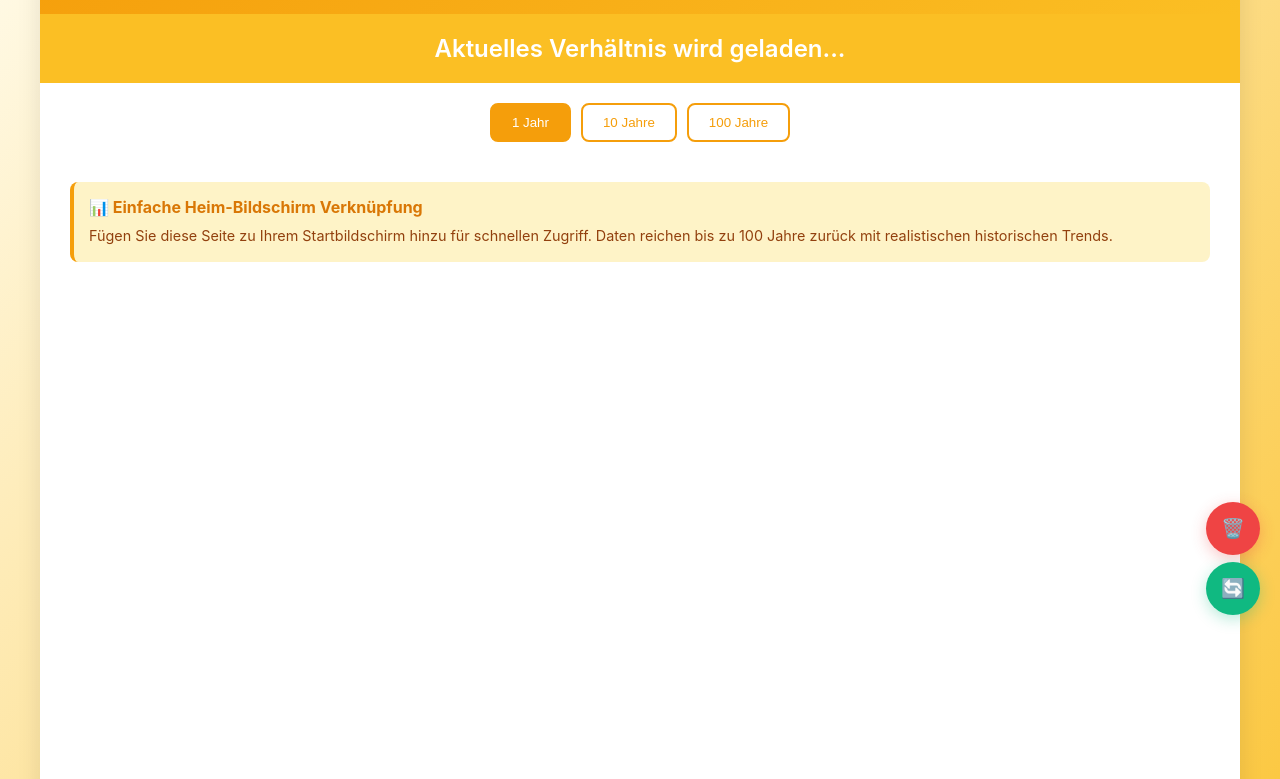
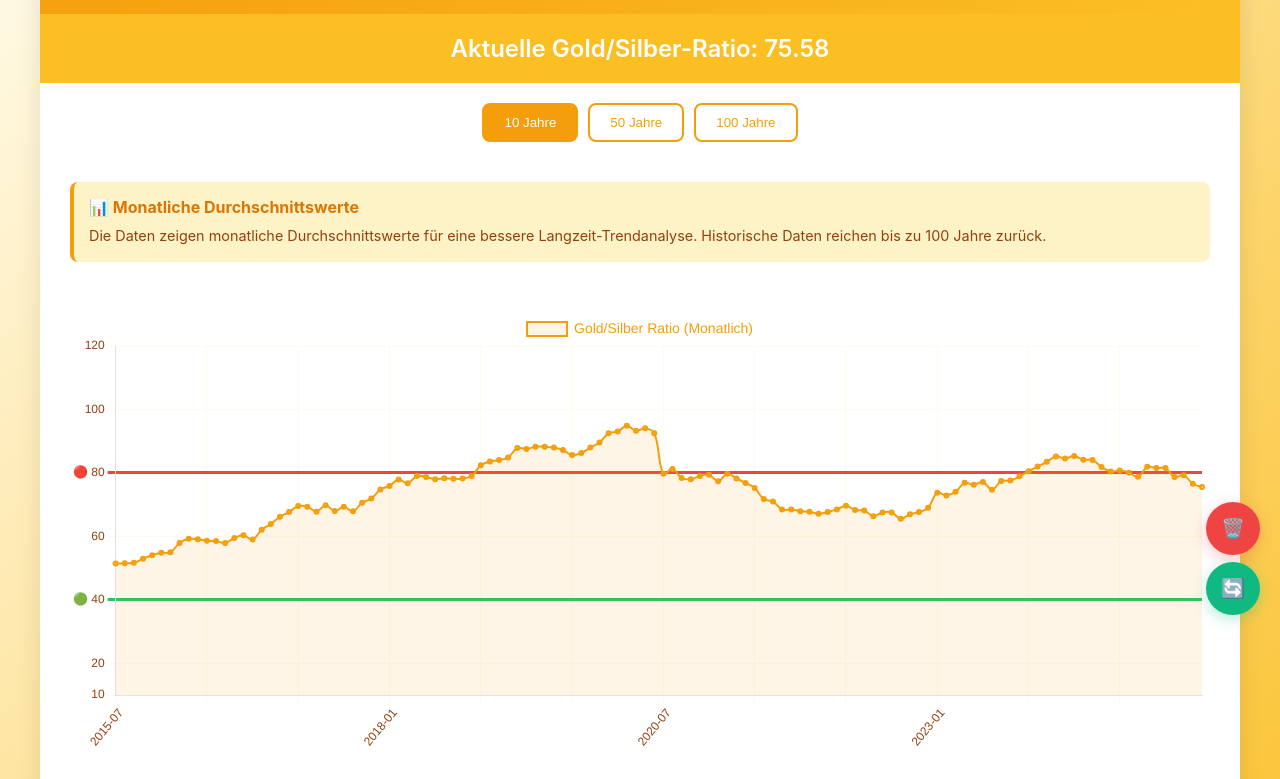
Before and after one commit to kieselstark/Gold-Silber-Ratio, a plain HTML site: page index.html in a window 1280 px wide. Shown: the part 105-884 px from the top of the page. Drawn offline with nearby package versions, Linux system fonts and the light colour scheme; no server answers.

Commit message:
Update index.html

```diff
--- a/index.html
+++ b/index.html
@@ -159,9 +159,6 @@
     .clear-cache-btn:hover {
       transform: scale(1.1);
     }
-    #installBtn {
-      display: none; /* PWA Installation entfernt */
-    }
     .status-indicator {
       position: fixed;
       top: 20px;
@@ -198,7 +195,7 @@
 </head>
 <body>
   <div class="container">
-    <h1>📈 Gold-Silber-Ratio (Live-Daten)</h1>
+    <h1>📈 Gold-Silber-Ratio (Monatliche Daten)</h1>
 
     <div class="status-indicator" id="statusIndicator">
       🔄 Lade Daten...
@@ -209,14 +206,14 @@
     </div>
 
     <div class="controls">
-      <button onclick="setTimeframe('1Y')" id="btn-1Y" class="active">1 Jahr</button>
-      <button onclick="setTimeframe('10Y')" id="btn-10Y">10 Jahre</button>
+      <button onclick="setTimeframe('10Y')" id="btn-10Y" class="active">10 Jahre</button>
+      <button onclick="setTimeframe('50Y')" id="btn-50Y">50 Jahre</button>
       <button onclick="setTimeframe('100Y')" id="btn-100Y">100 Jahre</button>
     </div>
 
     <div class="warning-box">
-      <h4>📊 Einfache Heim-Bildschirm Verknüpfung</h4>
-      <p>Fügen Sie diese Seite zu Ihrem Startbildschirm hinzu für schnellen Zugriff. Daten reichen bis zu 100 Jahre zurück mit realistischen historischen Trends.</p>
+      <h4>📊 Monatliche Durchschnittswerte</h4>
+      <p>Die Daten zeigen monatliche Durchschnittswerte für eine bessere Langzeit-Trendanalyse. Historische Daten reichen bis zu 100 Jahre zurück.</p>
     </div>
 
     <div class="chart-wrapper">
@@ -236,17 +233,17 @@
   </div>
 
   <button class="clear-cache-btn" onclick="clearCache()" title="Cache leeren">🗑️</button>
-  <button class="refresh-btn" onclick="refreshData()" id="refreshBtn" title="Daten aktualisieren">🔄</button>
+  <button class="refresh-btn" onclick="refreshData()" id="refreshBtn" title="Daten manuell aktualisieren">🔄</button>
 
   <script>
     const ctx = document.getElementById('ratioChart').getContext('2d');
     let ratioChart;
-    let currentTimeframe = '1Y';
+    let currentTimeframe = '10Y';
     let cachedData = {};
 
     // Cache-Schlüssel
-    const CACHE_KEY = 'gold_silver_data';
-    const CACHE_TIMESTAMP_KEY = 'gold_silver_timestamp';
+    const CACHE_KEY = 'gold_silver_data_monthly';
+    const CACHE_TIMESTAMP_KEY = 'gold_silver_timestamp_monthly';
     const CACHE_DURATION = 15 * 60 * 1000; // 15 Minuten
 
     // Status-Updates
@@ -294,9 +291,8 @@
       }
     }
 
-    // Echte API-Daten laden (kostenlose Alternative)
+    // Echte API-Daten laden
     async function fetchMetalsPrices() {
-      // Versuche verschiedene kostenlose APIs
       const apis = [
         {
           name: 'MetalsAPI',
@@ -309,7 +305,7 @@
         {
           name: 'Fallback',
           url: null,
-          parse: () => generateRealisticData()
+          parse: () => generateRealisticMonthlyData()
         }
       ];
 
@@ -337,58 +333,53 @@
         }
       }
 
-      // Fallback auf realistische simulierte Daten
       updateStatus('Verwende simulierte Daten', 'cached');
-      return generateRealisticData();
+      return generateRealisticMonthlyData();
     }
 
-    // Realistische Datengeneration basierend auf historischen Trends
-    function generateRealisticData() {
+    // Realistische monatliche Datengeneration
+    function generateRealisticMonthlyData() {
       const now = new Date();
       const data = [];
-      const days = getDaysForTimeframe(currentTimeframe);
+      const months = getMonthsForTimeframe(currentTimeframe);
 
-      // Aktuelle realistische Werte (Stand 2025)
       const baseGoldPrice = 2000 + (Math.random() - 0.5) * 200;
       const baseSilverPrice = 25 + (Math.random() - 0.5) * 5;
 
-      // Historische Gold-Silber-Ratio Trends (basierend auf realen historischen Daten)
-      for (let i = 0; i < days; i++) {
-        const date = new Date(now);
-        date.setDate(date.getDate() - i);
-        const yearOffset = i / 365; // Jahre zurück
+      for (let i = 0; i < months; i++) {
+        const date = new Date(now.getFullYear(), now.getMonth() - i, 1);
+        const yearOffset = i / 12; // Jahre zurück
 
         let baseRatio;
-        // Historische Ratio-Trends basierend auf echten Daten
+        // Historische Ratio-Trends (monatliche Durchschnitte)
         if (yearOffset < 5) {
-          // 2020-2025: Moderne Ära, Ratio um 70-85
-          baseRatio = 75 + Math.sin(yearOffset * 2) * 8;
+          // 2020-2025: Moderne Ära
+          baseRatio = 75 + Math.sin(yearOffset * 1.5) * 8;
         } else if (yearOffset < 20) {
-          // 2005-2020: Finanzkrise-Ära, hohe Volatilität 50-100
-          baseRatio = 70 + Math.sin(yearOffset * 0.5) * 25;
+          // 2005-2020: Finanzkrise-Ära
+          baseRatio = 70 + Math.sin(yearOffset * 0.4) * 25;
         } else if (yearOffset < 50) {
-          // 1975-2005: Fiat-Ära, stabile Trends um 50-70
-          baseRatio = 60 + Math.sin(yearOffset * 0.3) * 15;
+          // 1975-2005: Fiat-Ära
+          baseRatio = 60 + Math.sin(yearOffset * 0.25) * 15;
         } else if (yearOffset < 90) {
-          // 1935-1975: Bretton Woods System, niedrigere Ratios 30-50
-          baseRatio = 40 + Math.sin(yearOffset * 0.2) * 12;
+          // 1935-1975: Bretton Woods System
+          baseRatio = 40 + Math.sin(yearOffset * 0.15) * 12;
         } else {
-          // 1925-1935: Goldstandard-Ära, sehr stabile Ratios um 16-30
-          baseRatio = 20 + Math.sin(yearOffset * 0.1) * 8;
+          // 1925-1935: Goldstandard-Ära
+          baseRatio = 20 + Math.sin(yearOffset * 0.08) * 8;
         }
 
-        // Tägliche Schwankungen hinzufügen
-        const dailyVariation = (Math.random() - 0.5) * 5;
-        const seasonalEffect = Math.sin((i % 365) / 365 * 2 * Math.PI) * 3;
+        // Monatliche Schwankungen (weniger volatil als täglich)
+        const monthlyVariation = (Math.random() - 0.5) * 3;
+        const seasonalEffect = Math.sin((i % 12) / 12 * 2 * Math.PI) * 2;
 
-        const ratio = Math.max(10, baseRatio + dailyVariation + seasonalEffect);
+        const ratio = Math.max(10, baseRatio + monthlyVariation + seasonalEffect);
 
-        // Preise aus Ratio berechnen
-        const goldPrice = baseGoldPrice * (1 + (yearOffset * -0.01)); // Inflation angepasst
+        const goldPrice = baseGoldPrice * (1 + (yearOffset * -0.01));
         const silverPrice = goldPrice / ratio;
 
         data.unshift({
-          date: date.toISOString().split('T')[0],
+          date: date.toISOString().split('T')[0].substring(0, 7), // YYYY-MM Format
           gold: goldPrice,
           silver: silverPrice,
           ratio: ratio
@@ -398,13 +389,13 @@
       return { historical: data, gold: baseGoldPrice, silver: baseSilverPrice };
     }
 
-    function getDaysForTimeframe(timeframe) {
+    function getMonthsForTimeframe(timeframe) {
       const map = {
-        '1Y': 365,
-        '10Y': 3650,
-        '100Y': 36500  // 100 Jahre
+        '10Y': 120,   // 10 Jahre × 12 Monate
+        '50Y': 600,   // 50 Jahre × 12 Monate
+        '100Y': 1200  // 100 Jahre × 12 Monate
       };
-      return map[timeframe] || 365;
+      return map[timeframe] || 120;
     }
 
     async function fetchData(useCache = true) {
@@ -434,8 +425,8 @@
     }
 
     function displayData(data) {
-      const days = getDaysForTimeframe(currentTimeframe);
-      const chartData = data.historical ? data.historical.slice(-days) : [];
+      const months = getMonthsForTimeframe(currentTimeframe);
+      const chartData = data.historical ? data.historical.slice(-months) : [];
 
       if (chartData.length === 0) {
         document.getElementById('loading').textContent = 'Keine Daten verfügbar';
@@ -455,13 +446,13 @@
         data: {
           labels: chartData.map(d => d.date),
           datasets: [{
-            label: 'Gold/Silber Ratio',
+            label: 'Gold/Silber Ratio (Monatlich)',
             data: chartData.map(d => d.ratio),
             borderColor: '#f59e0b',
             backgroundColor: 'rgba(245, 158, 11, 0.1)',
-            tension: 0.3,
-            pointRadius: 1,
-            pointHoverRadius: 5,
+            tension: 0.4,
+            pointRadius: 2,
+            pointHoverRadius: 6,
             borderWidth: 2,
             fill: true
           }]
@@ -495,6 +486,9 @@
                   else interpretation = ' (🔴 Silber günstig!)';
 
                   return `Ratio: ${ratio.toFixed(2)}${interpretation}`;
+                },
+                title: function(context) {
+                  return `Monat: ${context[0].label}`;
                 }
               }
             }
@@ -511,7 +505,14 @@
               },
               ticks: {
                 color: '#92400e',
-                maxTicksLimit: 10
+                maxTicksLimit: 12,
+                callback: function(value, index) {
+                  const label = this.getLabelForValue(value);
+                  // Zeige nur jeden n-ten Monat basierend auf Zeitraum
+                  const showEvery = currentTimeframe === '100Y' ? 60 :
+                                   currentTimeframe === '50Y' ? 24 : 6;
+                  return index % showEvery === 0 ? label : '';
+                }
               }
             },
             y: {
@@ -520,11 +521,9 @@
               max: 120,
               grid: {
                 color: (context) => {
-                  // Grüne Linie bei 40 (günstig für Gold-Kauf)
                   if (Math.abs(context.tick.value - 40) < 1) {
                     return '#22c55e';
                   }
-                  // Rote Linie bei 80 (teuer, Silber kaufen)
                   if (Math.abs(context.tick.value - 80) < 1) {
                     return '#ef4444';
                   }
@@ -533,7 +532,7 @@
                 lineWidth: (context) => {
                   if (Math.abs(context.tick.value - 40) < 1 ||
                       Math.abs(context.tick.value - 80) < 1) {
-                    return 3; // Dickere Linien für wichtige Levels
+                    return 3;
                   }
                   return 1;
                 }
@@ -541,7 +540,6 @@
               ticks: {
                 color: '#92400e',
                 callback: function(value) {
-                  // Markiere wichtige Levels
                   if (value === 40) return '🟢 40';
                   if (value === 80) return '🔴 80';
                   return value.toFixed(0);
@@ -554,7 +552,6 @@
     }
 
     function setTimeframe(timeframe) {
-      // Button-Status aktualisieren
       document.querySelectorAll('.controls button').forEach(btn => {
         btn.classList.remove('active');
       });
@@ -580,37 +577,8 @@
       });
     }
 
-    // PWA Setup
-    let deferredPrompt;
-    const installBtn = document.getElementById('installBtn');
-
-    window.addEventListener('beforeinstallprompt', (e) => {
-      e.preventDefault();
-      deferredPrompt = e;
-      installBtn.style.display = 'block';
-    });
-
-    installBtn.addEventListener('click', async () => {
-      if (deferredPrompt) {
-        deferredPrompt.prompt();
-        const choiceResult = await deferredPrompt.userChoice;
-        if (choiceResult.outcome === 'accepted') {
-          console.log('User accepted the A2HS prompt');
-        }
-        deferredPrompt = null;
-        installBtn.style.display = 'none';
-      }
-    });
-
-    // Service Worker registrieren
-    if ('serviceWorker' in navigator) {
-      navigator.serviceWorker.register('/sw.js')
-        .then(registration => console.log('SW registered'))
-        .catch(error => console.log('SW registration failed'));
-    }
-
-    // Initial laden
-    fetchData();
+    // Initial laden - immer frische Daten bei Seitenaufruf
+    fetchData(false);
   </script>
 </body>
 </html>
```
